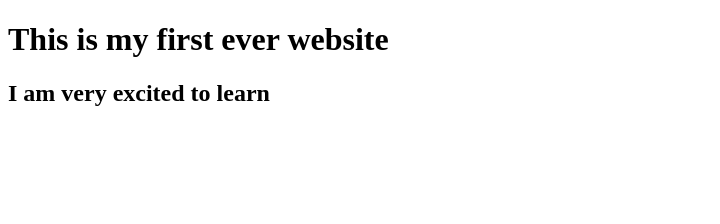
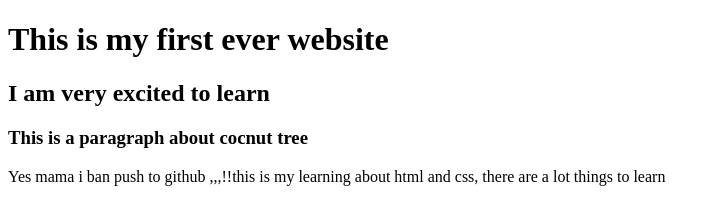
Before and after one commit to mamun86web/my-first-website, a plain HTML site: page index.html in a window 1280 px wide. Shown: the whole page, without its empty margins (0-720 px from the left). Drawn offline with Linux system fonts and the light colour scheme.

Commit message:
learned github

```diff
--- a/index.html
+++ b/index.html
@@ -9,5 +9,7 @@
 <body>
     <h1>This is my first ever website</h1>
     <h2>I am very excited to learn</h2>
+    <h3>This is a paragraph about cocnut  tree</h3>
+    <p>Yes mama i ban push to github ,,,!!this is my learning about html and css, there are a lot things to learn</p>
 </body>
 </html>
```
